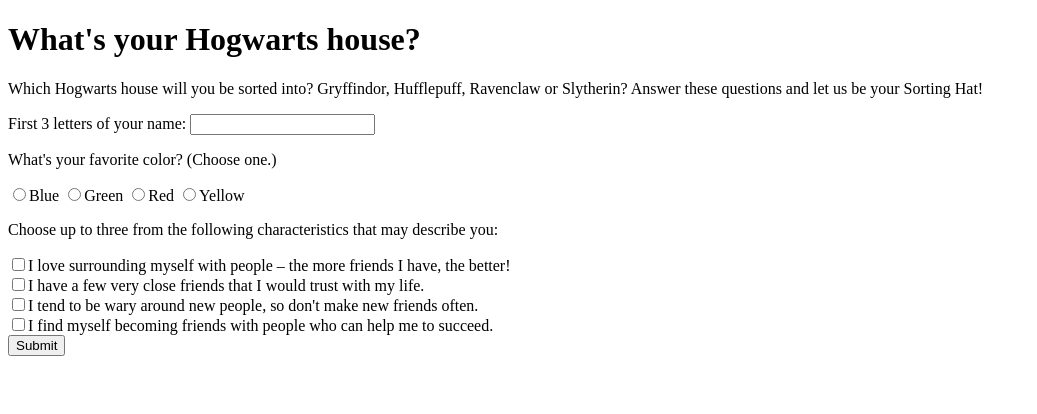
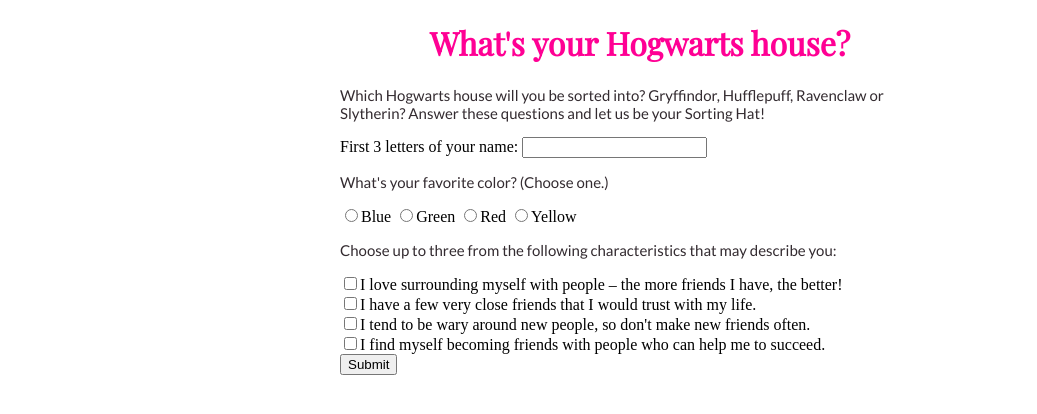
Before and after one commit to tasmianoor/p2, a PHP site: page / in a window 1280 px wide. Shown: the top 414 px of the page, without its empty margins (0-1037 px from the left). Run offline with PHP 8.4, Linux system fonts and the light colour scheme.

Commit message:
Applied CSS changes

```diff
--- a/index.php
+++ b/index.php
@@ -37,6 +37,7 @@
                 <input type="checkbox" name="trait[]" id="green" value="new" />I tend to be wary around new people, so don't make new friends often.<br/>
                 <input type="checkbox" name="trait[]" id="yellow" value="friends" />I find myself becoming friends with people who can help me to succeed.<br/>
 
+
             <input type="submit" name="formSubmit" value="Submit" />
 
 
--- a/style.css
+++ b/style.css
@@ -0,0 +1,36 @@
+h1, h2 {
+    font-family: 'Playfair Display', serif;
+    color: #ff0094;
+    text-align: center;
+}
+
+
+img {
+    width: 50%;
+    display: block;
+    margin: auto;
+}
+
+
+p {
+    font-family: 'Lato', sans-serif;
+    color: #332b30;
+    font-size: 15px;
+}
+
+.container {
+    width: 40%;
+    min-width: 600px;
+    margin-bottom: 50px;
+    margin-left: auto;
+    margin-right: auto;
+}
+
+span {
+    text-align: center;
+    font-family: 'Lato', sans-serif;
+    font-size: 13px;
+    display: block;
+    margin-top: 10px;
+    margin-bottom: 35px;
+}
```
